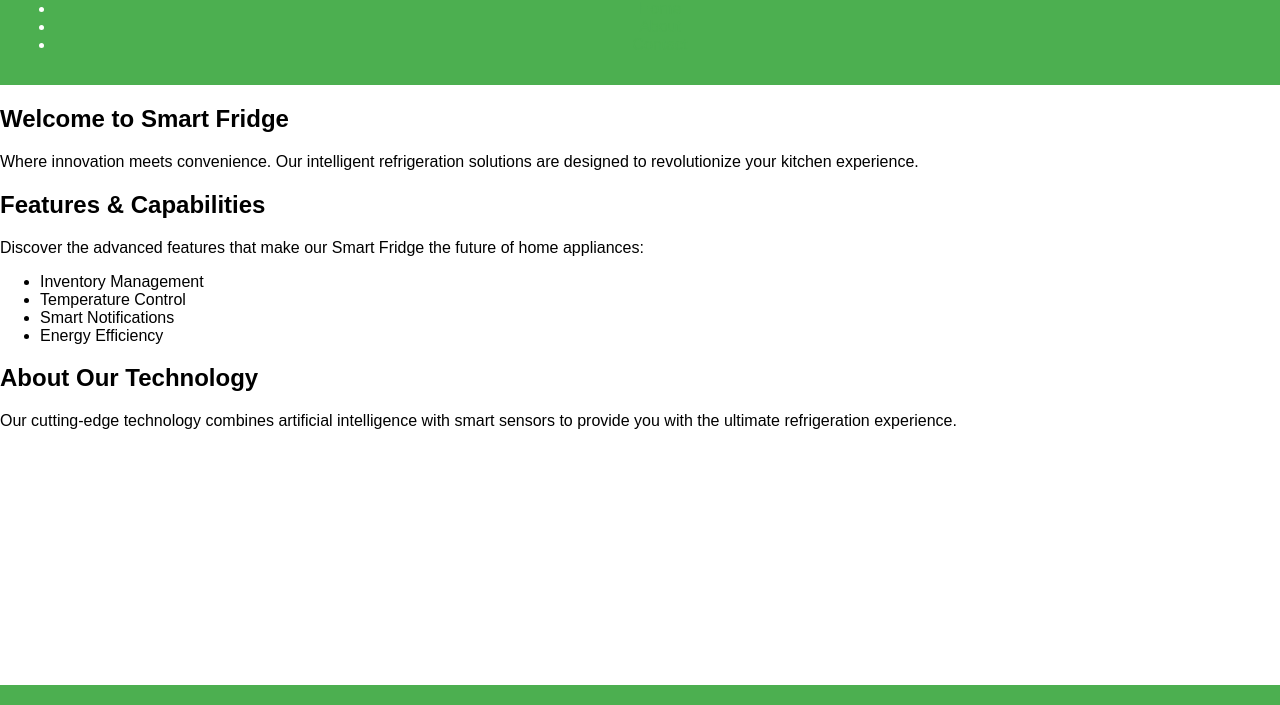
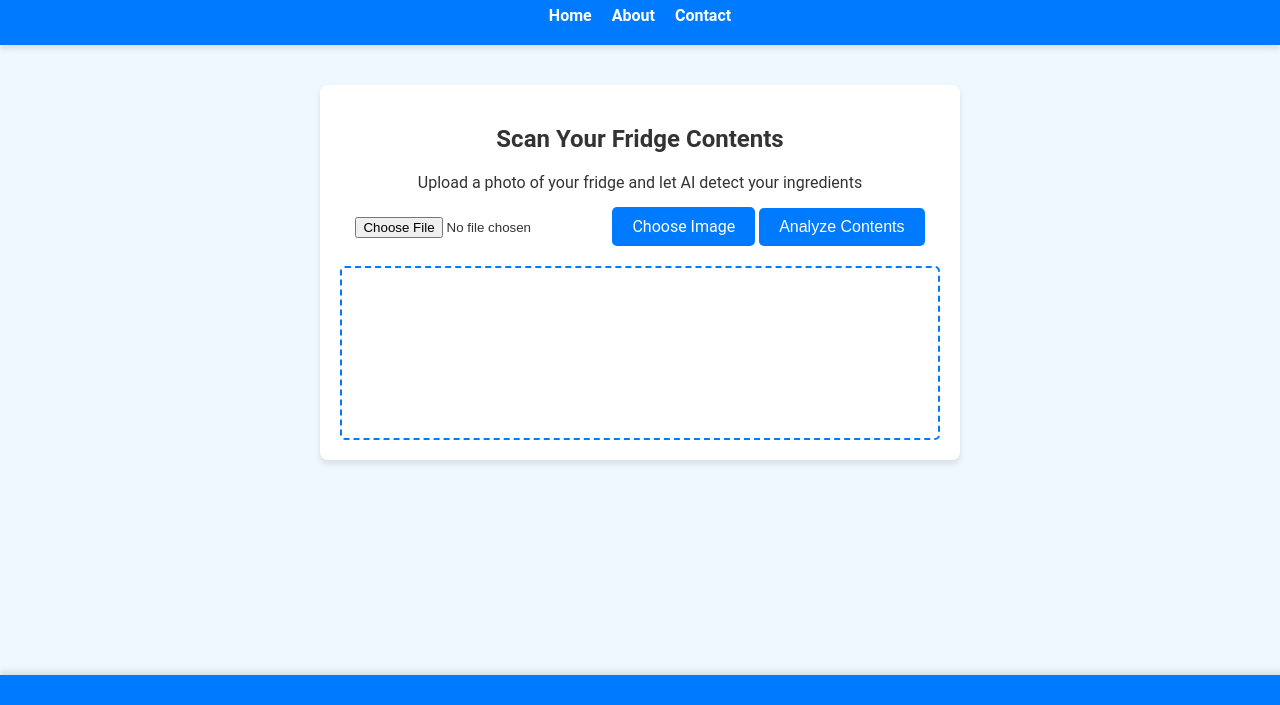
Before and after one commit to andyt1127/ESAP-AI, a website: page my-website/src/pages/index.html in a window 1280 px wide. Shown: the part 95-800 px from the top of the page. Drawn offline with Linux system fonts and the light colour scheme.

Commit message:
made changes to main website

```diff
--- a/my-website/src/css/index.css
+++ b/my-website/src/css/index.css
@@ -1,32 +1,91 @@
 body {
-    font-family: Arial, sans-serif;
+    font-family: 'Roboto', sans-serif;
     margin: 0;
     padding: 0;
+    background-color: #f0f8ff; /* Light blue background */
+    color: #333;
 }
 
 header {
-    background-color: #4CAF50;
+    background-color: #007BFF; /* Blue header */
     color: white;
-    padding: 15px;
+    padding: 20px;
+    text-align: center;
+    box-shadow: 0 4px 6px rgba(0, 0, 0, 0.1);
+}
+
+nav ul {
+    list-style: none;
+    padding: 0;
+    margin: 0;
+    display: flex;
+    justify-content: center;
+    gap: 20px;
+}
+
+nav a {
+    text-decoration: none;
+    color: white;
+    font-weight: bold;
+    transition: color 0.3s;
+}
+
+nav a:hover {
+    color: #FFD700; /* Gold hover effect */
+}
+
+main {
+    padding: 20px;
     text-align: center;
 }
 
-nav {
-    margin: 15px 0;
+.upload-section {
+    background: white;
+    border-radius: 8px;
+    box-shadow: 0 4px 6px rgba(0, 0, 0, 0.1);
+    padding: 20px;
+    max-width: 600px;
+    margin: 20px auto;
 }
 
-nav a {
-    margin: 0 15px;
-    text-decoration: none;
-    color: #4CAF50;
+.upload-button, .analyze-button {
+    background-color: #007BFF;
+    color: white;
+    border: none;
+    padding: 10px 20px;
+    border-radius: 5px;
+    cursor: pointer;
+    font-size: 16px;
+    transition: background-color 0.3s;
+}
+
+.upload-button:hover, .analyze-button:hover {
+    background-color: #0056b3; /* Darker blue */
+}
+
+.image-preview {
+    margin-top: 20px;
+    border: 2px dashed #007BFF;
+    padding: 10px;
+    border-radius: 5px;
+    min-height: 150px;
+    display: flex;
+    align-items: center;
+    justify-content: center;
+    color: #666;
 }
 
 footer {
-    background-color: #4CAF50;
+    background-color: #007BFF;
     color: white;
     text-align: center;
-    padding: 10px;
+    padding: 15px;
     position: fixed;
     bottom: 0;
     width: 100%;
+    box-shadow: 0 -4px 6px rgba(0, 0, 0, 0.1);
 }
+
+.hidden {
+    display: none;
+}
--- a/my-website/src/js/index.js
+++ b/my-website/src/js/index.js
@@ -1 +1,42 @@
-// This file is intentionally left blank.
+document.addEventListener("DOMContentLoaded", () => {
+    const imageInput = document.getElementById("imageInput");
+    const analyzeButton = document.getElementById("analyzeButton");
+    const preview = document.getElementById("preview");
+    const results = document.getElementById("results");
+    const loading = document.getElementById("loading");
+
+    // Hide loading spinner initially
+    loading.classList.add("hidden");
+
+    // Preview the uploaded image
+    imageInput.addEventListener("change", (event) => {
+        const file = event.target.files[0];
+        if (file) {
+            const reader = new FileReader();
+            reader.onload = (e) => {
+                preview.innerHTML = `<img src="${e.target.result}" alt="Uploaded Image" style="max-width: 100%; border-radius: 8px;" />`;
+            };
+            reader.readAsDataURL(file);
+        } else {
+            preview.innerHTML = "";
+        }
+    });
+
+    // Simulate analysis process
+    analyzeButton.addEventListener("click", () => {
+        if (!imageInput.files.length) {
+            alert("Please upload an image first.");
+            return;
+        }
+
+        // Show loading spinner
+        loading.classList.remove("hidden");
+        results.innerHTML = "";
+
+        // Simulate a delay for analysis
+        setTimeout(() => {
+            loading.classList.add("hidden");
+            results.innerHTML = "<p>Analysis complete! Detected ingredients: Milk, Eggs, Butter.</p>";
+        }, 3000); // Simulate 3 seconds of analysis
+    });
+});
--- a/my-website/src/pages/index.html
+++ b/my-website/src/pages/index.html
@@ -18,23 +18,17 @@
         </nav>
     </header>
     <main>
-        <section>
-            <h2>Welcome to Smart Fridge</h2>
-            <p>Where innovation meets convenience. Our intelligent refrigeration solutions are designed to revolutionize your kitchen experience.</p>
-        </section>
-        <section>
-            <h2>Features & Capabilities</h2>
-            <p>Discover the advanced features that make our Smart Fridge the future of home appliances:</p>
-            <ul>
-                <li>Inventory Management</li>
-                <li>Temperature Control</li>
-                <li>Smart Notifications</li>
-                <li>Energy Efficiency</li>
-            </ul>
-        </section>
-        <section>
-            <h2>About Our Technology</h2>
-            <p>Our cutting-edge technology combines artificial intelligence with smart sensors to provide you with the ultimate refrigeration experience.</p>
+        <section class="upload-section">
+            <h2>Scan Your Fridge Contents</h2>
+            <p>Upload a photo of your fridge and let AI detect your ingredients</p>
+            <div class="upload-container">
+                <input type="file" id="imageInput" accept="image/*" class="file-input">
+                <label for="imageInput" class="upload-button">Choose Image</label>
+                <button id="analyzeButton" class="analyze-button">Analyze Contents</button>
+            </div>
+            <div id="preview" class="image-preview"></div>
+            <div id="results" class="results-co`ntainer"></div>
+            <div id="loading" class="loading-spinner hidden">Analyzing...</div>
         </section>
     </main>
     <footer>
```
